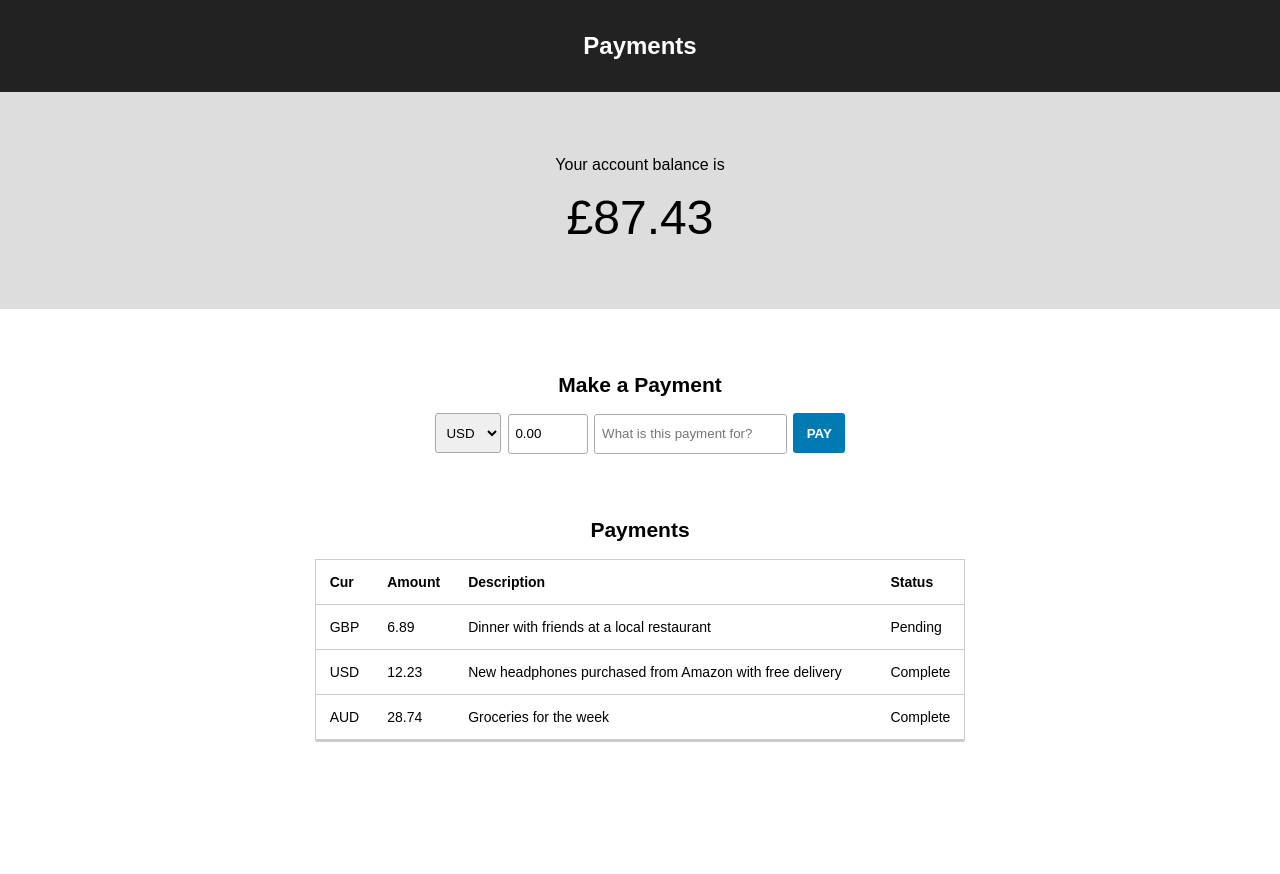
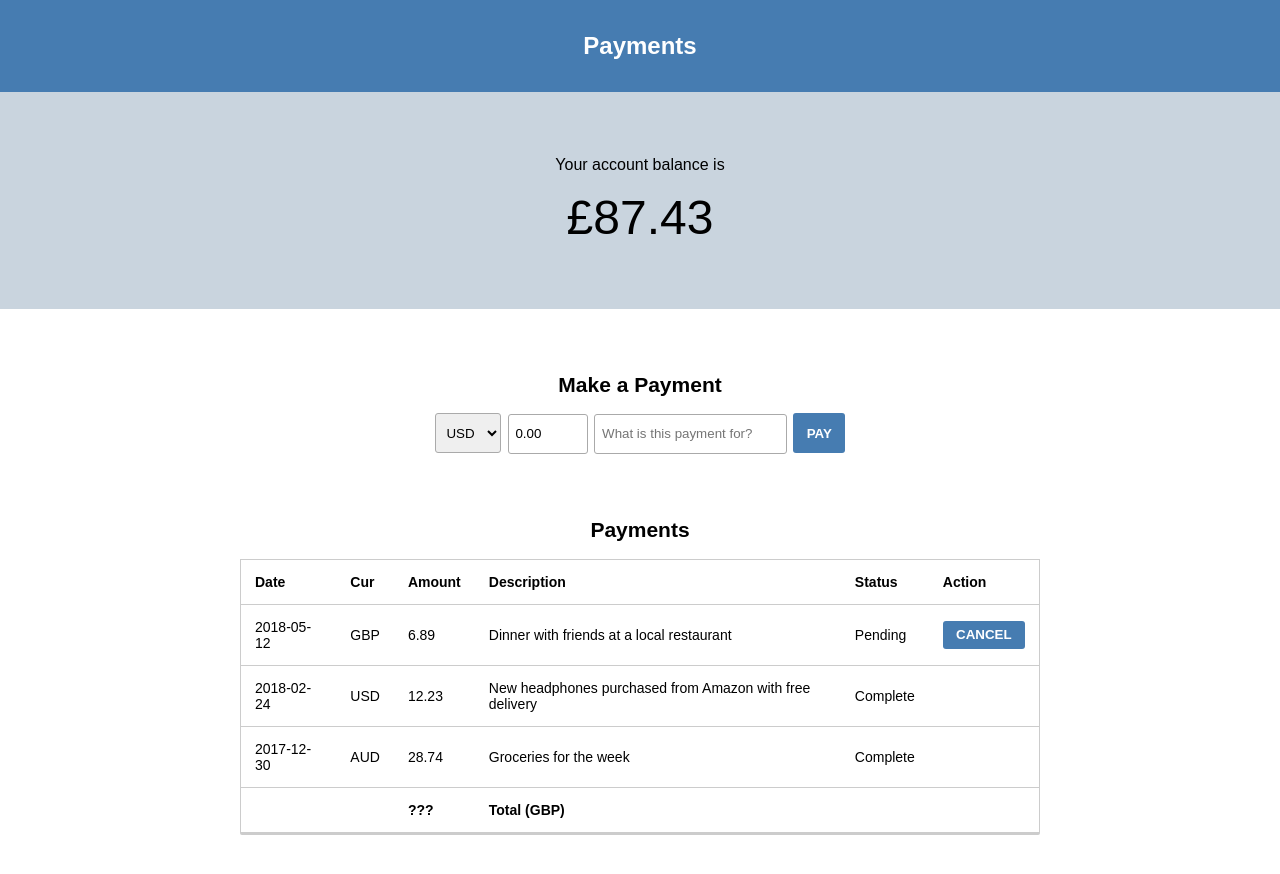
Before and after one commit to CodeYourFuture/CYF-Group-Projects, a React (Create React App) app: page / in a window 1280 px wide. Shown: the top 874 px of the page. Before the commit the page ends 804 px from the top, so only its background shows below. Built offline with nearby package versions, Linux system fonts and the light colour scheme.

Commit message:
Add instructions

```diff
--- a/src/App.css
+++ b/src/App.css
@@ -8,7 +8,7 @@
 }
 
 .App-header {
-  background-color: #222;
+  background-color: #467cb1;
   padding: 2rem;
   color: white;
 }
--- a/src/App.js
+++ b/src/App.js
@@ -2,8 +2,8 @@ import React, { Component } from 'react';
 import Balance from './components/Balance';
 import MakePayment from './components/MakePayment';
 import Payments from './containers/Payments';
+import currencies from './data/currencies';
 import './App.css';
-import currencies from './currencies';
 
 class App extends Component {
   constructor() {
@@ -11,7 +11,6 @@ class App extends Component {
     this.state = {
       currencies: currencies,
       balance: 87.43, // This is the current balance in GBP
-      payments: [],
     };
   }
 
--- a/src/components/Balance.css
+++ b/src/components/Balance.css
@@ -3,7 +3,7 @@
 	padding: 4rem 0 3rem;
 	font-size: 1rem;
 	font-weight: normal;
-	background:#ddd;
+	background: #c9d4de;
 }
 
 .Balance-total {
--- a/src/components/Button.css
+++ b/src/components/Button.css
@@ -2,7 +2,7 @@
 	padding: 0.5em 1em;
 	border: none;
 	border-radius: 3px;
-	background: #007ab2;
+	background: #467cb1;
 	color: #fff;
 	font-weight: bold;
 	text-transform: uppercase;
--- a/src/containers/Payments.css
+++ b/src/containers/Payments.css
@@ -17,6 +17,6 @@
 	padding: 1em;
 }
 
-.Payments-description {
-	width: 65%;
+.Payments tfoot {
+	font-weight: bold;
 }
--- a/src/containers/Payments.js
+++ b/src/containers/Payments.js
@@ -1,4 +1,5 @@
 import React from 'react';
+import Button from '../components/Button';
 import './Payments.css';
 
 function Payments(props) {
@@ -6,32 +7,52 @@ function Payments(props) {
 		<table className="Payments">
 			<thead>
 				<tr>
+					<th>Date</th>
 					<th>Cur</th>
 					<th>Amount</th>
 					<th className="Payments-description">Description</th>
 					<th>Status</th>
+					<th>Action</th>
 				</tr>
 			</thead>
 			<tbody>
 				<tr>
+					<td>2018-05-12</td>
 					<td>GBP</td>
 					<td>6.89</td>
 					<td>Dinner with friends at a local restaurant</td>
 					<td>Pending</td>
+					<td>
+						<Button label="Cancel"></Button>
+					</td>
 				</tr>
 				<tr>
+					<td>2018-02-24</td>
 					<td>USD</td>
 					<td>12.23</td>
 					<td>New headphones purchased from Amazon with free delivery</td>
 					<td>Complete</td>
+					<td></td>
 				</tr>
 				<tr>
+					<td>2017-12-30</td>
 					<td>AUD</td>
 					<td>28.74</td>
 					<td>Groceries for the week</td>
 					<td>Complete</td>
+					<td></td>
 				</tr>
 			</tbody>
+			<tfoot>
+				<tr>
+					<td></td>
+					<td></td>
+					<td>???</td>
+					<td>Total (GBP)</td>
+					<td></td>
+					<td></td>
+				</tr>
+			</tfoot>
 		</table>
 	)
 }
--- a/src/payments.js
+++ b/src/data/payments.js
@@ -1,29 +1,34 @@
 let payments = [
 	{
+		currency: '2018-05-12',
 		currency: 'GBP',
 		amount: 6.89,
 		description: 'Dinner with friends at a local restaurant',
 		status: 'Pending',
 	},
 	{
+		currency: '2018-02-24',
 		currency: 'USD',
 		amount: 12.23,
 		description: 'New headphones purchased from Amazon with free delivery',
 		status: 'Complete',
 	},
 	{
+		currency: '2017-12-30',
 		currency: 'AUD',
 		amount: 28.74,
 		description: 'Groceries for the week',
 		status: 'Complete',
 	},
 	{
+		currency: '2017-10-17',
 		currency: 'GBP',
 		amount: 2.06,
 		description: 'Coffee with Luke at iCafe',
 		status: 'Complete',
 	},
 	{
+		currency: '2017-09-02',
 		currency: 'TRY',
 		amount: 87,
 		description: 'Gift for my mother back home',
```
Also changed, not shown: screenshot.png (added), src/data/currencies.js (renamed from src/currencies.js), 1 other file (tests, documents, lock files or other folders).
